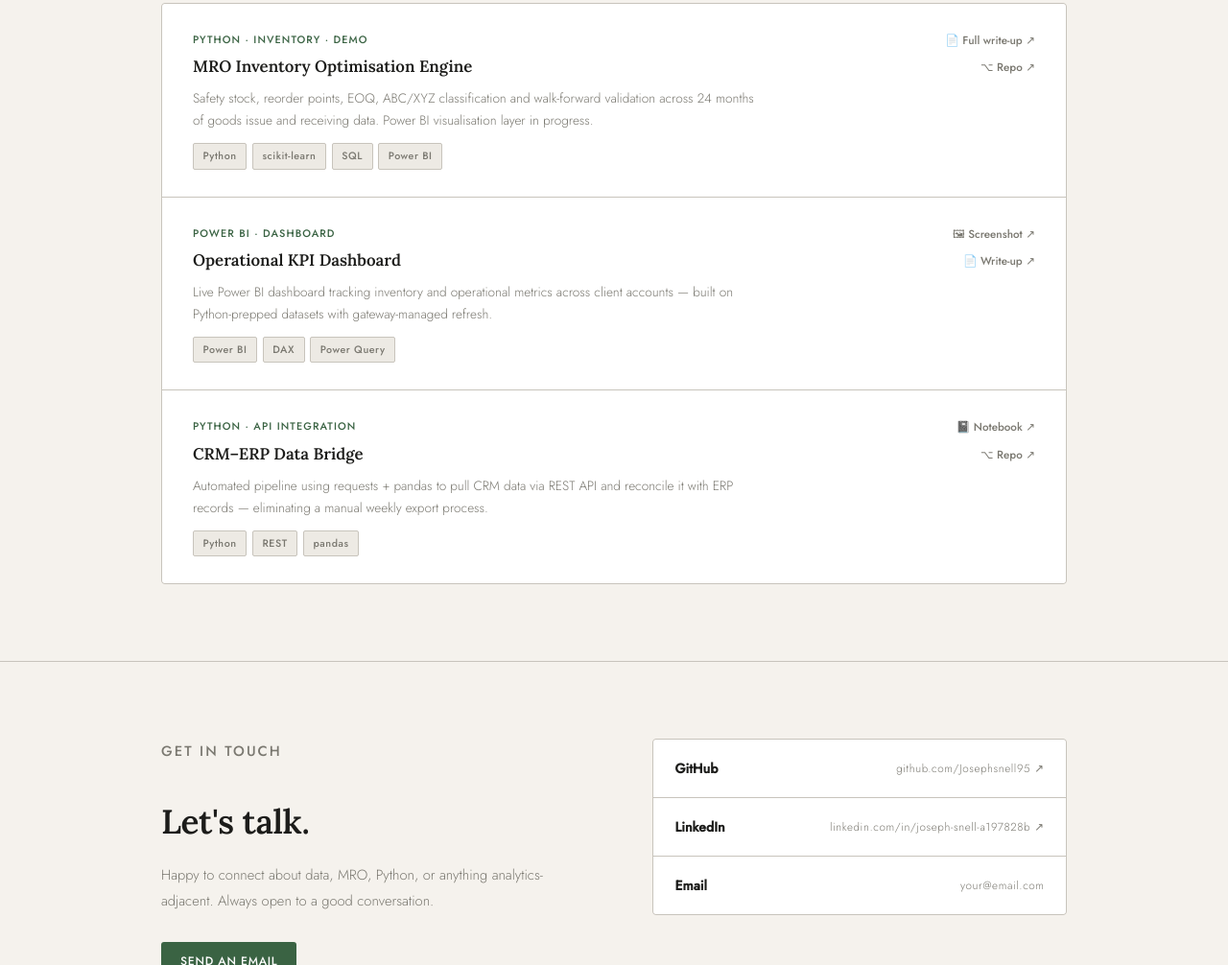
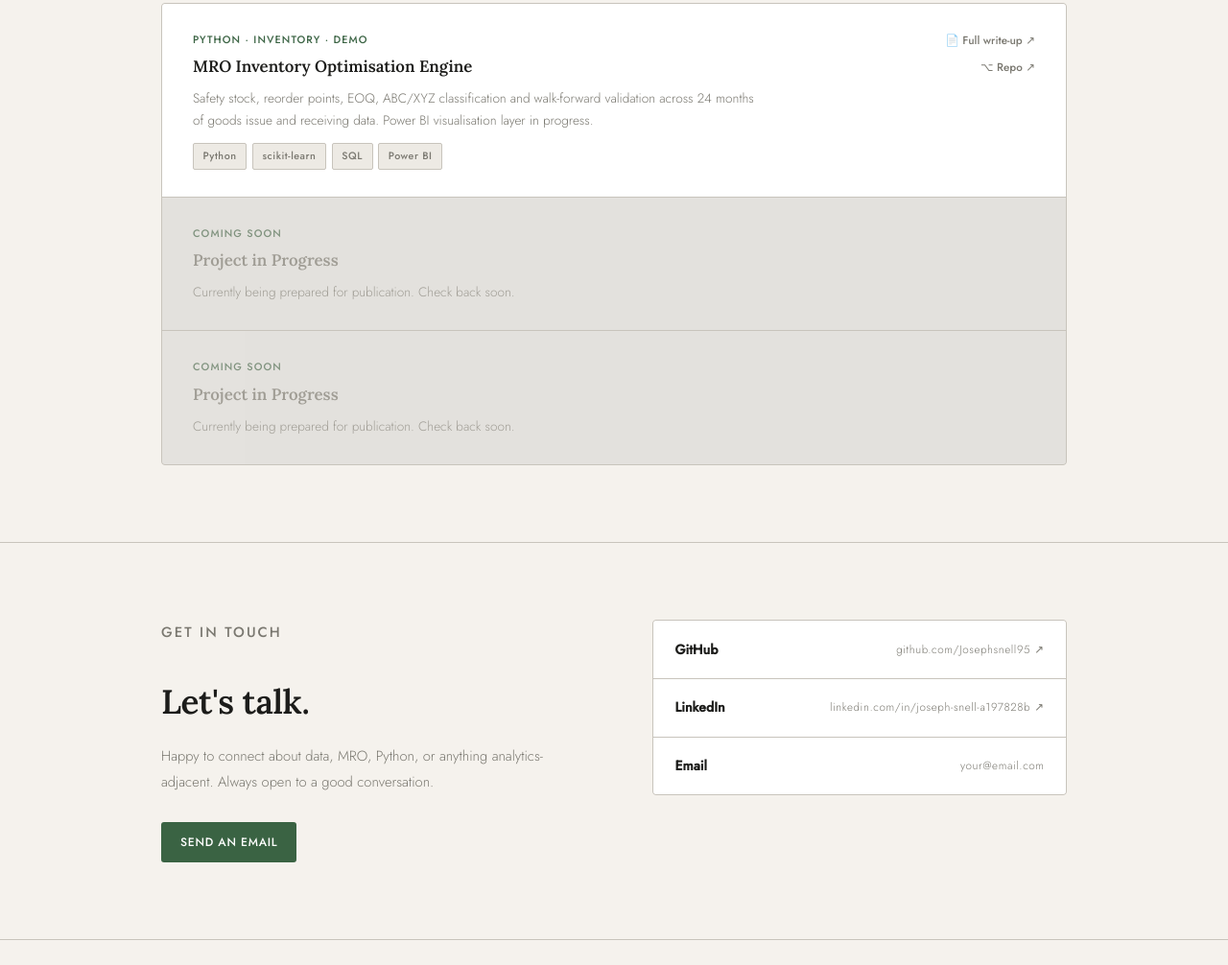
Before and after one commit to Josephsnell95/Josephsnell95.github.io, a plain HTML site: page index.html in a window 1280 px wide. Shown: the part 3277-4283 px from the top of the page at 96% size. Drawn offline with Linux system fonts and the light colour scheme.

Commit message:
Update project sections to indicate upcoming projects and improve visibility

```diff
--- a/index.html
+++ b/index.html
@@ -575,32 +575,18 @@
           <a href="#" class="plink">⌥ Repo ↗</a>
         </div>
       </div>
-      <div class="project-row">
+      <div class="project-row" style="opacity: 0.5;">
         <div>
-          <div class="project-type">Power BI · Dashboard</div>
-          <div class="project-name">Operational KPI Dashboard</div>
-          <div class="project-desc">Live Power BI dashboard tracking inventory and operational metrics across client accounts — built on Python-prepped datasets with gateway-managed refresh.</div>
-          <div class="stack-tags">
-            <span class="stag">Power BI</span><span class="stag">DAX</span><span class="stag">Power Query</span>
-          </div>
-        </div>
-        <div class="project-links">
-          <a href="#" class="plink">🖼 Screenshot ↗</a>
-          <a href="#" class="plink">📄 Write-up ↗</a>
+          <div class="project-type">Coming Soon</div>
+          <div class="project-name" style="color: var(--muted);">Project in Progress</div>
+          <div class="project-desc">Currently being prepared for publication. Check back soon.</div>
         </div>
       </div>
-      <div class="project-row">
+      <div class="project-row" style="opacity: 0.5;">
         <div>
-          <div class="project-type">Python · API Integration</div>
-          <div class="project-name">CRM–ERP Data Bridge</div>
-          <div class="project-desc">Automated pipeline using requests + pandas to pull CRM data via REST API and reconcile it with ERP records — eliminating a manual weekly export process.</div>
-          <div class="stack-tags">
-            <span class="stag">Python</span><span class="stag">REST</span><span class="stag">pandas</span>
-          </div>
-        </div>
-        <div class="project-links">
-          <a href="#" class="plink">📓 Notebook ↗</a>
-          <a href="#" class="plink">⌥ Repo ↗</a>
+          <div class="project-type">Coming Soon</div>
+          <div class="project-name" style="color: var(--muted);">Project in Progress</div>
+          <div class="project-desc">Currently being prepared for publication. Check back soon.</div>
         </div>
       </div>
     </div>
```
